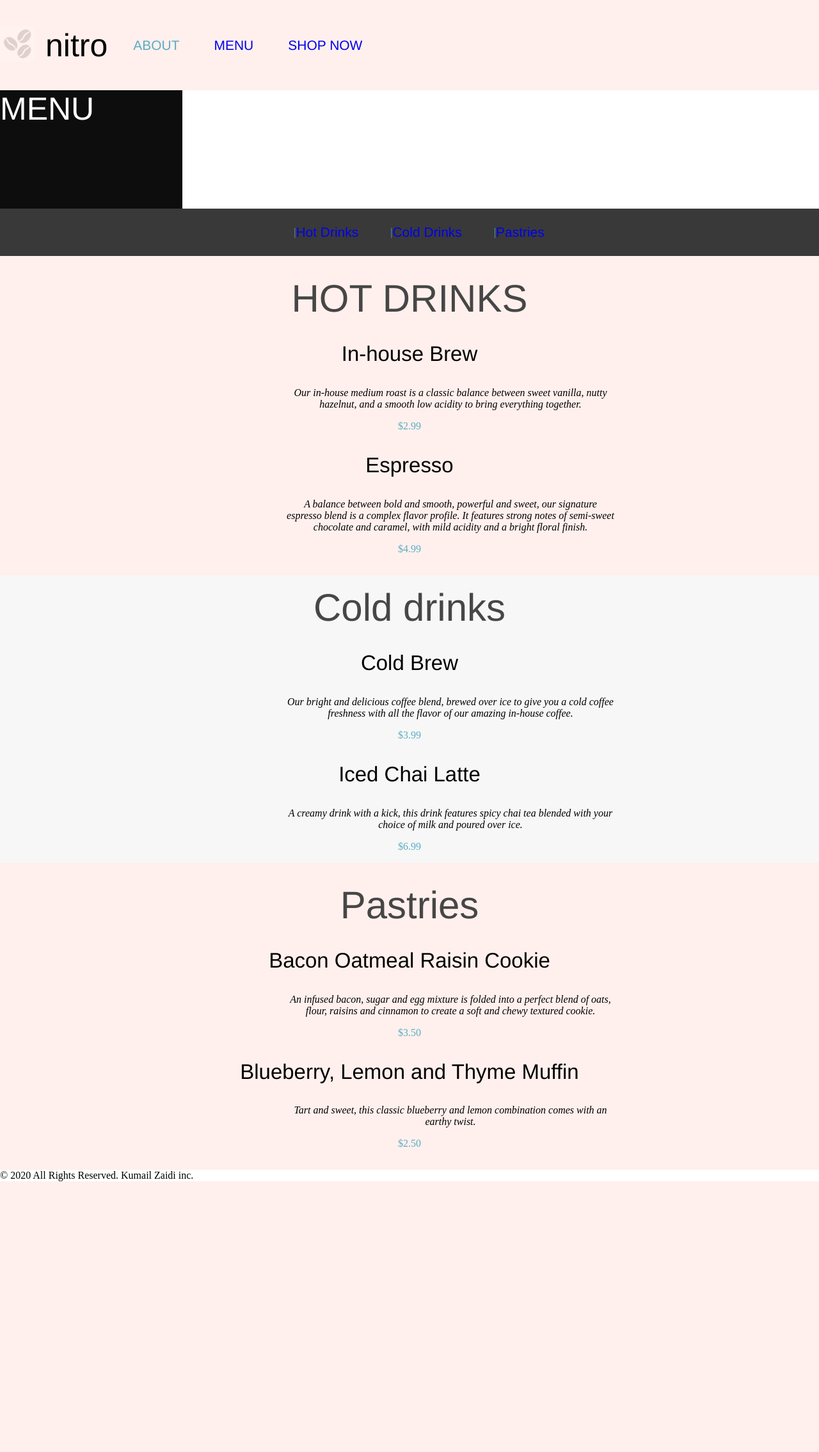
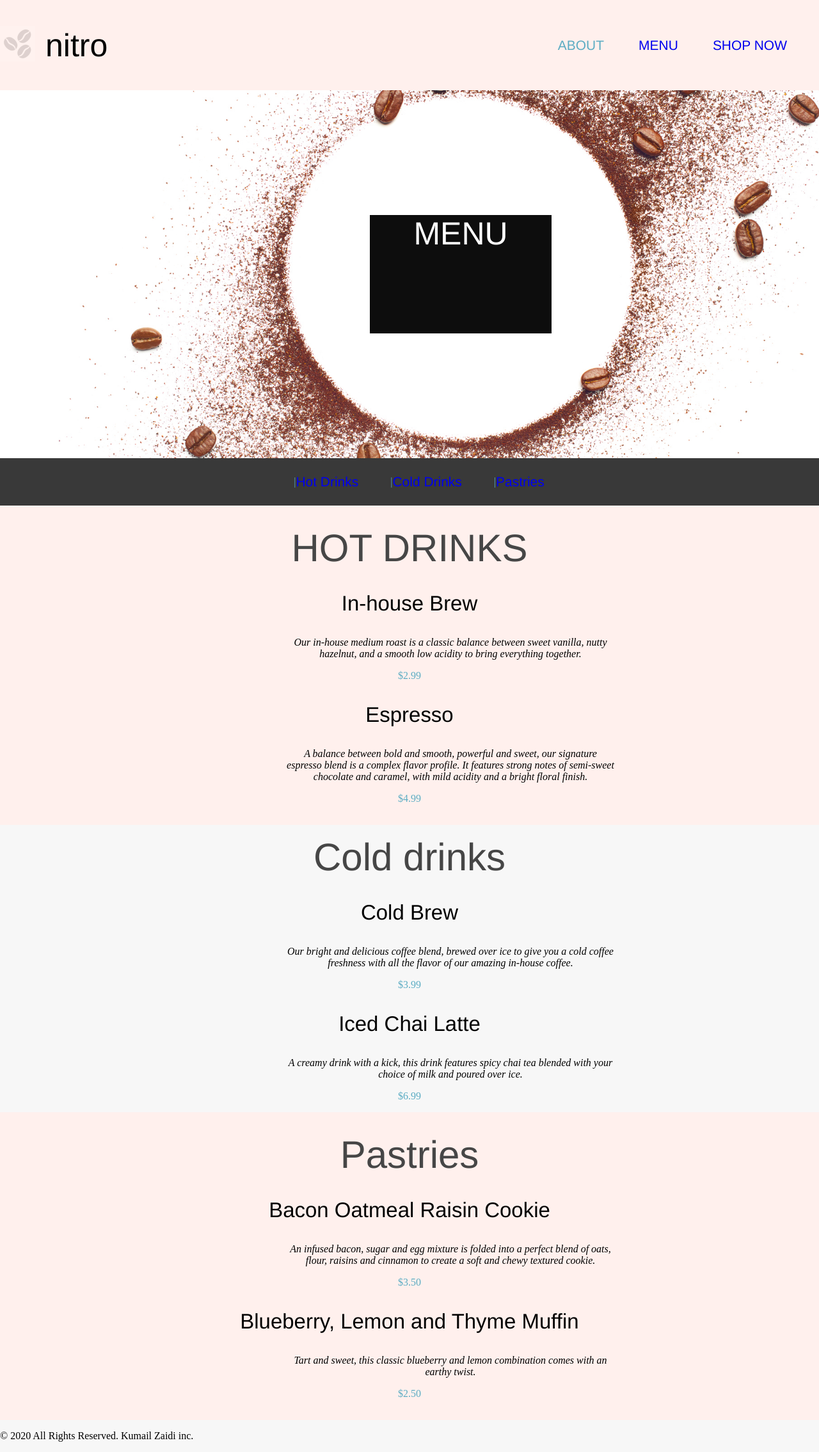
Before and after one commit to zdsd0019/Coffee-Shop-SAAS, a PHP site: page /Pages/menu.html in a window 1280 px wide; the page is wider, and only the part inside the window is pictured. Shown: that part at 64% size. Before the commit the page ends 1846 px from the top of that part, so only its background shows below. Run offline with PHP 8.4, Linux system fonts and the light colour scheme.

Commit message:
styled landing page

```diff
--- a/Pages/menu.html
+++ b/Pages/menu.html
@@ -12,9 +12,13 @@
 <body>
     <header>
         <!-- main nav -->
-        <nav class="nav-container">
+        <nav>
+            <div class="nav-container">
+                <div class="nav-logo">
                     <a href="../Pages/menu.html"><img src="../assets/logobeans.png" /></a>
                     <h1 class="nav-heading">nitro</h1>
+                </div>
+                <div>
                     <ul>
                         <a href="../Pages/menu.html" class="nav-link active">
                             <li>ABOUT</li>
@@ -26,6 +30,8 @@
                             <li>SHOP NOW</li>
                         </a>
                     </ul>
+                </div>
+            </div>
         </nav>
 
         <!-- second/menu nav -->
@@ -53,11 +59,13 @@
         <section class="product-card-one">
             <h2 id="hotdrinks">HOT DRINKS</h2>
             <h3 class="product-heading">In-house Brew</h3>
-            <p class="product-description">Our in-house medium roast is a classic balance between sweet vanilla, nutty hazelnut, and a
+            <p class="product-description">Our in-house medium roast is a classic balance between sweet vanilla, nutty
+                hazelnut, and a
                 smooth low acidity to bring everything together.</p>
             <p class="product-price">$2.99</p>
             <h3 class="product-heading">Espresso</h3>
-            <p class="product-description">A balance between bold and smooth, powerful and sweet, our signature espresso blend is a complex
+            <p class="product-description">A balance between bold and smooth, powerful and sweet, our signature espresso
+                blend is a complex
                 flavor profile. It features strong notes of semi-sweet chocolate and caramel, with mild acidity
                 and a bright floral finish.</p>
             <p class="product-price">$4.99</p>
@@ -65,26 +73,30 @@
         <section class="product-card-two">
             <h2 id="colddrinks">Cold drinks</h2>
             <h3 class="product-heading">Cold Brew</h3>
-            <p class="product-description">Our bright and delicious coffee blend, brewed over ice to give you a cold coffee freshness with
+            <p class="product-description">Our bright and delicious coffee blend, brewed over ice to give you a cold
+                coffee freshness with
                 all the flavor of our amazing in-house coffee.</p>
             <p class="product-price">$3.99</p>
             <h3 class="product-heading">Iced Chai Latte</h3>
-            <p class="product-description">A creamy drink with a kick, this drink features spicy chai tea blended with your choice of milk
+            <p class="product-description">A creamy drink with a kick, this drink features spicy chai tea blended with
+                your choice of milk
                 and poured over ice.</p>
             <p class="product-price">$6.99</p>
         </section>
         <section class="product-card-one">
             <h2 id="pastries">Pastries</h2>
             <h3 class="product-heading">Bacon Oatmeal Raisin Cookie</h3>
-            <p class="product-description">An infused bacon, sugar and egg mixture is folded into a perfect blend of oats, flour, raisins
+            <p class="product-description">An infused bacon, sugar and egg mixture is folded into a perfect blend of
+                oats, flour, raisins
                 and cinnamon to create a soft and chewy textured cookie.</p>
             <p class="product-price">$3.50</p>
             <h3 class="product-heading">Blueberry, Lemon and Thyme Muffin</h3>
-            <p class="product-description">Tart and sweet, this classic blueberry and lemon combination comes with an earthy twist.</p>
+            <p class="product-description">Tart and sweet, this classic blueberry and lemon combination comes with an
+                earthy twist.</p>
             <p class="product-price">$2.50</p>
         </section>
     </main>
-    <footer>
+    <footer class="product-card-two">
         &copy; 2020 All Rights Reserved. Kumail Zaidi inc.
     </footer>
 </body>
--- a/Styles/scss/index.scss
+++ b/Styles/scss/index.scss
@@ -23,6 +23,7 @@
         display: flex;
         box-sizing: border-box;
         justify-content: space-evenly;
+    }
 
         &-v2{
             background-color: #fff0ed;
--- a/Styles/scss/menu.css
+++ b/Styles/scss/menu.css
@@ -4,11 +4,14 @@
   width: 17.81rem;
   height: 11.56rem;
   border: 0.25rem;
-  offset: 0.94rem;
+  outline-offset: 0.94rem;
   margin: 0;
+  -ms-flex-item-align: center;
+      -ms-grid-row-align: center;
+      align-self: center;
 }
 
-.title-box-bg {
+.title-bg {
   background-image: url(../../assets/coffee-circle.jpg);
   width: 90rem;
   height: 35.94rem;
--- a/Styles/scss/menu.scss
+++ b/Styles/scss/menu.scss
@@ -1,11 +1,16 @@
-.title-box{
+.title {
+
+    &-box{
         background-color: rgba(0,0,0, 0.95);
         color: white;
         width: 17.81rem;
         height: 11.56rem;
         border: 0.25rem;
-    offset: 0.94rem;
+        outline-offset: 0.94rem;
         margin: 0;
+        align-self: center;
+    }
+
     &-bg{
         background-image: url(../../assets/coffee-circle.jpg);
         width: 90rem;
--- a/Styles/scss/universal.css
+++ b/Styles/scss/universal.css
@@ -48,6 +48,15 @@ h3 {
   margin-right: 3.13rem;
 }
 
+.nav-logo {
+  display: -webkit-box;
+  display: -ms-flexbox;
+  display: flex;
+  -webkit-box-align: center;
+      -ms-flex-align: center;
+          align-items: center;
+}
+
 .button {
   font-family: Helvetica, Arial, sans-serif;
   font-size: 1.31rem;
@@ -87,6 +96,9 @@ h3 {
           align-items: center;
   background-color: #fff0ed;
   width: 100%;
+  -webkit-box-pack: justify;
+      -ms-flex-pack: justify;
+          justify-content: space-between;
 }
 
 .active {
--- a/Styles/scss/universal.scss
+++ b/Styles/scss/universal.scss
@@ -45,6 +45,10 @@ h3{
         display: inline-flex;
         margin-right: 3.13rem;
     }
+    &-logo {
+        display: flex;
+        align-items: center;
+    }
 }
 
 
@@ -83,6 +87,7 @@ h3{
     align-items: center;
     background-color: #fff0ed;
     width: 100%;
+    justify-content: space-between;
 }
 
 .active{
```
Also changed, not shown: 3 other files. Lines whose indentation alone changed are shown as unchanged.
